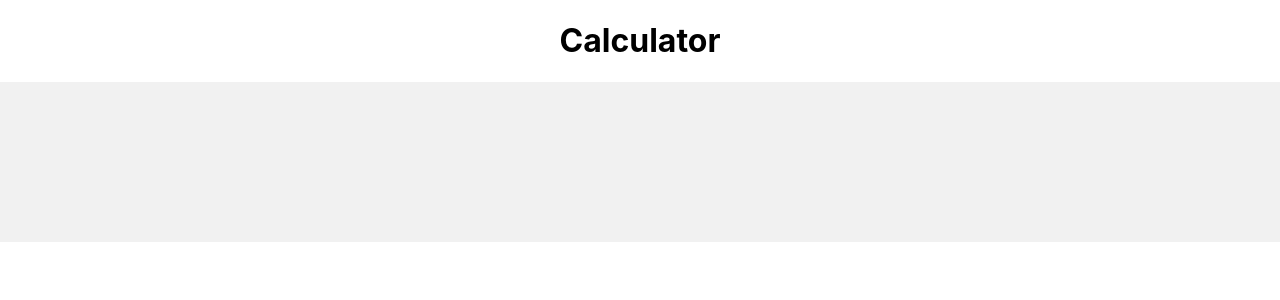
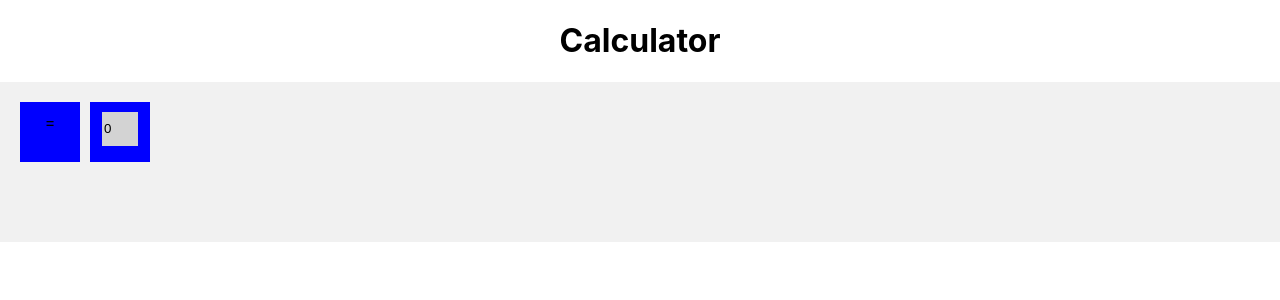
Before and after one commit to Vabak/dnd-calculator, a React (Create React App) app: page / in a window 1280 px wide. Shown: the top 300 px of the page. Built offline with nearby package versions, Linux system fonts and the light colour scheme.

Commit message:
Added eval but it crashes

```diff
--- a/src/components/NumberCell/NumberCell.js
+++ b/src/components/NumberCell/NumberCell.js
@@ -20,7 +20,12 @@ const Input = styled.input`
 const Cell = (props) => {
     return (
         <StyledNumber>
-            <Input autoFocus={true} value={props.value} onKeyDown={e => e.stopPropagation()} onChange={(event, id) => {props.handleInput(event, props.inputId)}} />
+            <Input
+                autoFocus={props.focus}
+                value={props.value}
+                onKeyDown={e => e.stopPropagation()}
+                onChange={(event, id) => {props.handleInput(event, props.inputId)}}
+                readOnly={props.read} />
         </StyledNumber>
     );
 }
--- a/src/containers/Calc/Calc.js
+++ b/src/containers/Calc/Calc.js
@@ -10,9 +10,15 @@ class Calculator extends Component {
             id: Date.now(),
             checked: false,
             data: [],
+            eval: 0,
         }
     }
 
+    componentDidUpdate(prevProps, prevState) {
+        if (prevState.row.data !== this.state.row.data) {
+            this.calculation()
+        }
+    }
     handleInputChange = (event, id) => {
         if (OPERATORS.includes(event.target.value.slice(-1))) {
             this.checkOperator(event.target.value.slice(-1))
@@ -136,6 +142,23 @@ class Calculator extends Component {
             }
         })
     }
+
+    calculation() {
+        if (this.state.row.data.length === 0) return;
+        let newEval = 0;
+        let equation = '';
+        this.state.row.data.map(el => {
+            equation = equation + el.value;
+        })
+        newEval = eval(equation);
+        this.setState({
+            ...this.state,
+            row: {
+                ...this.state.row,
+                eval: newEval
+        }})
+    }
+
     render() {
         return (
             <div>
@@ -144,7 +167,8 @@ class Calculator extends Component {
                 handleInput={this.handleInputChange}
                 keyDown={this.handleKeyDown}
                 rowId={this.state.row.id}
-                values={this.state.row.data} />
+                values={this.state.row.data}
+                eval={this.state.row.eval} />
             </div>
 
         );
--- a/src/containers/InputRow/InputRow.js
+++ b/src/containers/InputRow/InputRow.js
@@ -24,6 +24,8 @@ const InputRow = (props) => {
                 handleInput={props.handleInput}
                 inputId={elem.id}
                 key={elem.id}
+                focus={true}
+                read={false}
                 value={elem.value} />
             case 'operator':
                 return <Operator
@@ -42,6 +44,8 @@ const InputRow = (props) => {
             ref={props.inputRef}
             rowId={props.rowId}>
                 {mathRow}
+                <Operator operator={'='} />
+                <NumberCell value={props.eval} focus={false} read={true} handleInput={null} />
         </Row>
     );
 }
```
